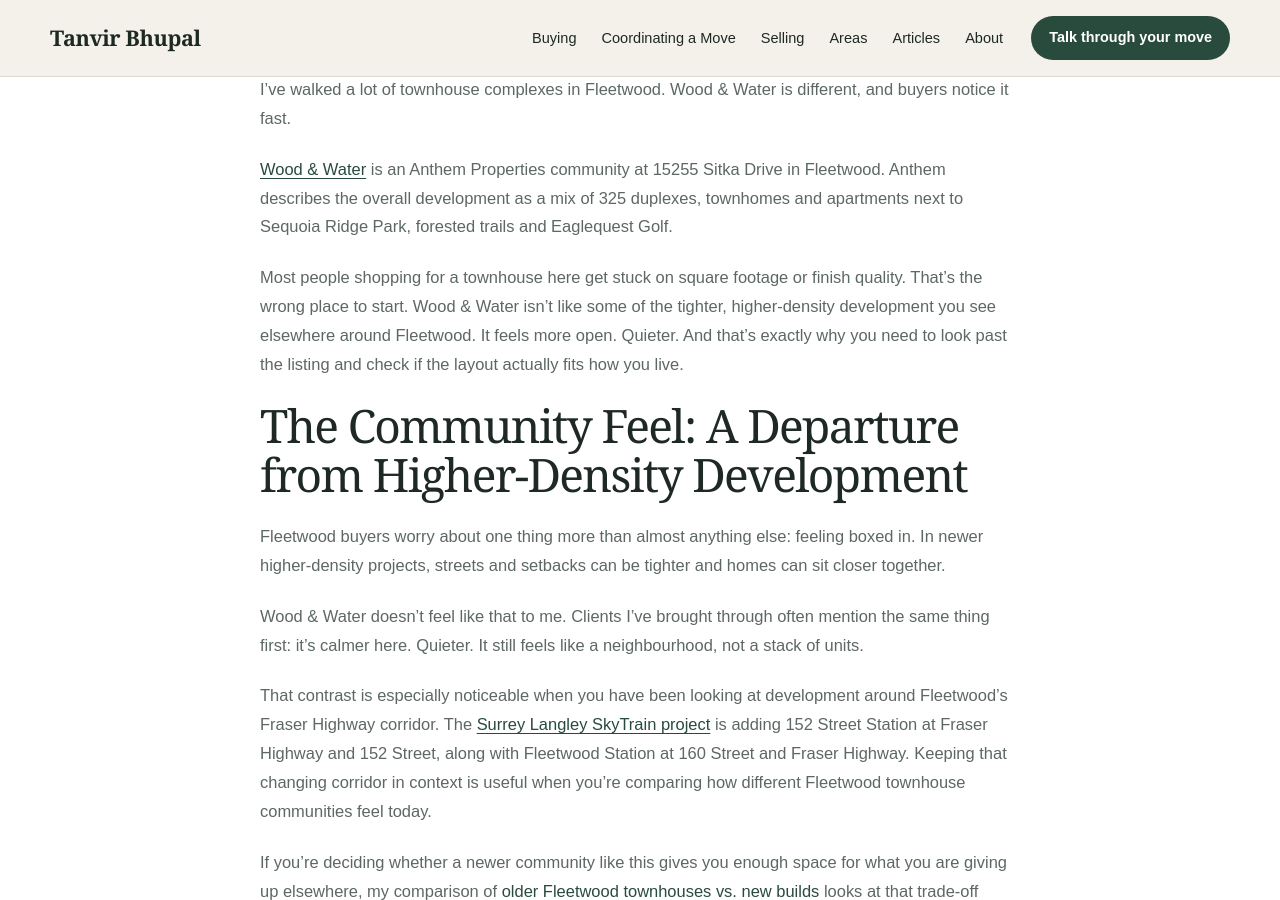
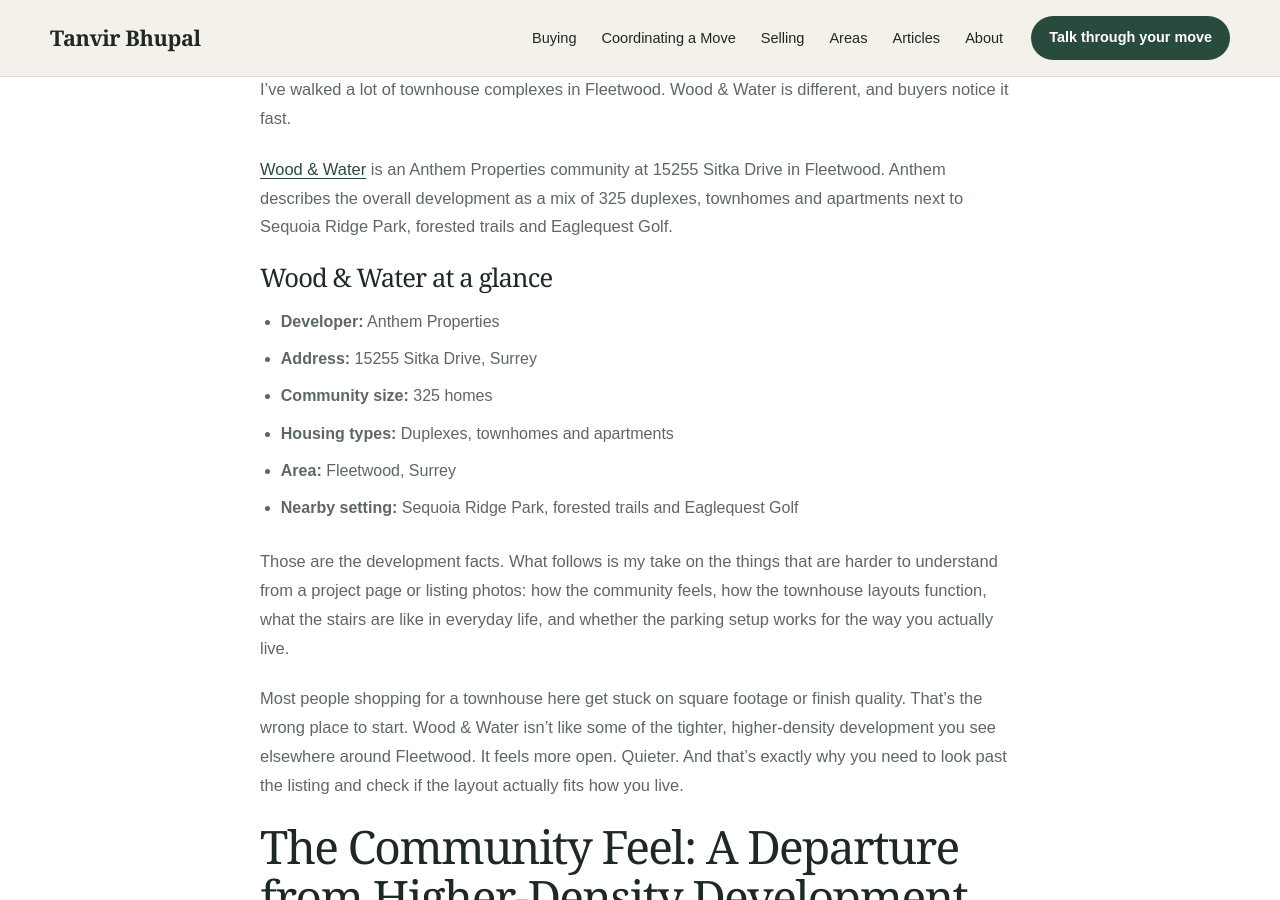
Before and after one commit to gvancouverhomes/tanvirbhupal-website, a Jekyll site: the page built from articles/an-honest-review-of-the-wood-and-water-community-by-anthem-properties.md, in a window 1280 px wide and 900 px high, scrolled down 747 px. Built offline with Jekyll 4.4.1, drawn with Linux system fonts in a browser that asks for light colours; some of the changed text lies outside the part shown.

Commit message:
Publish enhanced Wood & Water Fleetwood review
Added detailed community information and FAQs about Wood & Water.

```diff
--- a/articles/an-honest-review-of-the-wood-and-water-community-by-anthem-properties.md
+++ b/articles/an-honest-review-of-the-wood-and-water-community-by-anthem-properties.md
@@ -33,6 +33,17 @@
 I've walked a lot of townhouse complexes in Fleetwood. Wood & Water is different, and buyers notice it fast.
 
 [Wood & Water](https://anthemproperties.com/property/wood-water/){: target="_blank" rel="noopener noreferrer" } is an Anthem Properties community at 15255 Sitka Drive in Fleetwood. Anthem describes the overall development as a mix of 325 duplexes, townhomes and apartments next to Sequoia Ridge Park, forested trails and Eaglequest Golf.
+
+### Wood & Water at a glance
+
+- **Developer:** Anthem Properties
+- **Address:** 15255 Sitka Drive, Surrey
+- **Community size:** 325 homes
+- **Housing types:** Duplexes, townhomes and apartments
+- **Area:** Fleetwood, Surrey
+- **Nearby setting:** Sequoia Ridge Park, forested trails and Eaglequest Golf
+
+Those are the development facts. What follows is my take on the things that are harder to understand from a project page or listing photos: how the community feels, how the townhouse layouts function, what the stairs are like in everyday life, and whether the parking setup works for the way you actually live.
 
 Most people shopping for a townhouse here get stuck on square footage or finish quality. That's the wrong place to start. Wood & Water isn't like some of the tighter, higher-density development you see elsewhere around Fleetwood. It feels more open. Quieter. And that's exactly why you need to look past the listing and check if the layout actually fits how you live.
 
@@ -78,8 +89,13 @@
 
 <div class="faq-list">
   <details>
-    <summary>Is Wood & Water within walking distance of the future SkyTrain stations?</summary>
-    <p>It depends on the specific home and what you consider a comfortable walk. The future 152 Street Station is planned for the northwest corner of Fraser Highway and 152 Street, while Fleetwood Station is planned for the northeast corner of 160 Street and Fraser Highway. Map the route from the actual property rather than assuming based on the general neighbourhood.</p>
+    <summary>Where is Wood & Water in Fleetwood?</summary>
+    <p>Wood & Water is at 15255 Sitka Drive in Surrey. Anthem Properties describes the development as a 325-home community of duplexes, townhomes and apartments near Sequoia Ridge Park, forested trails and Eaglequest Golf.</p>
+  </details>
+
+  <details>
+    <summary>Is Wood & Water close to the future Surrey Langley SkyTrain?</summary>
+    <p>Wood & Water sits north of the Fraser Highway SkyTrain corridor. The future 152 Street Station is planned for Fraser Highway and 152 Street, while Fleetwood Station is planned for Fraser Highway and 160 Street. Whether either station feels walkable from a particular home depends on the exact route and your own comfort with the distance, so I would map the trip from the specific address rather than relying on the general neighbourhood.</p>
   </details>
 
   <details>
@@ -89,7 +105,7 @@
 
   <details>
     <summary>How does the density compare to older Fleetwood townhouses?</summary>
-    <p>Wood & Water feels more open to me than some newer higher-density developments, but it is still a modern community. Floor plans vary considerably across Fleetwood, and some older complexes may offer different room sizes, storage, parking or private outdoor space. Compare the actual homes rather than assuming newer or older is automatically better.</p>
+    <p>Wood & Water feels more open to me than some newer higher-density developments, but that is my experience of the community rather than a density statistic. Floor plans vary considerably across Fleetwood, and some older complexes may offer different room sizes, storage, parking or private outdoor space. Compare the actual homes rather than assuming newer or older is automatically better.</p>
   </details>
 
   <details>
```
